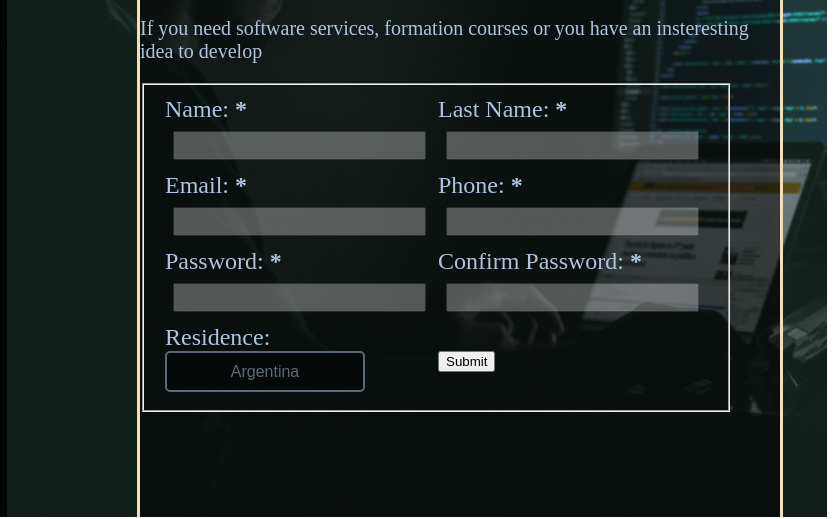
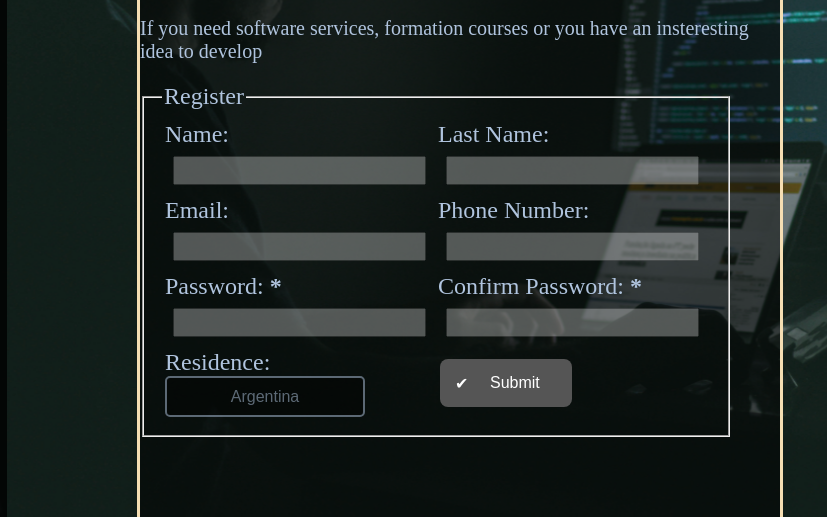
Before and after one commit to Leonidas314/Project-SingUp-Form, a plain HTML site: page index.html in a window 1280 px wide. Shown: the part 291-810 px from the top of the page, 445-1280 px from the left. Drawn offline with Linux system fonts and the light colour scheme; a web font is replaced by a local one.

Commit message:
form style and structure ready

```diff
--- a/index.html
+++ b/index.html
@@ -28,38 +28,39 @@
             <div id="formInputs">
                 <section>
                     <fieldset>
+                        <legend>Register</legend>
                         <table>
                             <tr>
                                 <td>
 
-                                    <label for="pwd">
+                                    <label for="name">
                                         <span>Name: </span>
-                                        <strong><span aria-label="required">*</span></strong>
+                                        <strong><span aria-label="required"></span></strong>
                                       </label>
-                                      <input type="password" id="pwd" name="password" required />
+                                      <input type="name" class="inputs" name="name" required />
                                 </td>
                                 <td>
-                                    <label for="pwd">
+                                    <label for="last-name">
                                         <span>Last Name: </span>
-                                        <strong><span aria-label="required">*</span></strong>
+                                        <strong><span aria-label="required"></span></strong>
                                       </label>
-                                      <input type="password" id="pwd" name="password" required />
+                                      <input type="last-name" class="inputs" name="last-name" required />
                                 </td>
                             </tr>
                             <tr>
                                 <td>
-                                    <label for="pwd">
+                                    <label for="email">
                                         <span>Email: </span>
-                                        <strong><span aria-label="required">*</span></strong>
+                                        <strong><span aria-label="required"></span></strong>
                                       </label>
-                                      <input type="password" id="pwd" name="password" required />
+                                      <input type="name" class="inputs" name="email" required />
                                 </td>
                                 <td>
-                                    <label for="pwd">
-                                        <span>Phone: </span>
-                                        <strong><span aria-label="required">*</span></strong>
+                                    <label for="phone">
+                                        <span>Phone Number: </span>
+                                        <strong><span aria-label="required"></span></strong>
                                       </label>
-                                      <input type="password" id="pwd" name="password" required />
+                                      <input type="name" class="inputs" name="phone" required />
                                 </td>
                             </tr>
                             <tr>
@@ -68,14 +69,14 @@
                                         <span>Password: </span>
                                         <strong><span aria-label="required">*</span></strong>
                                       </label>
-                                      <input type="password" id="pwd" name="password" required />
+                                      <input type="password" class="inputs" name="password" required />
                                 </td>
                                 <td>
                                     <label for="pwd">
                                         <span>Confirm Password: </span>
                                         <strong><span aria-label="required">*</span></strong>
                                       </label>
-                                      <input type="password" id="pwd" name="password" required />
+                                      <input type="password" class="inputs" name="password" required />
                                 </td>
                             </tr>
                             <tr>
--- a/style.css
+++ b/style.css
@@ -206,3 +206,33 @@ textarea{
     background-color: #007BFF;
     color: #fff;
 }
+
+button {
+    background-color: #555555; /* Gris oscuro */
+    border: none;
+    color: white;
+    padding: 15px 32px;
+    text-align: center;
+    text-decoration: none;
+    display: inline-block;
+    font-size: 16px;
+    margin: 4px 2px;
+    cursor: pointer;
+    border-radius: 8px; /* Bordes redondeados */
+    position: relative;
+    padding-left: 50px; /* Espacio para el icono */
+  }
+
+  button::before {
+    content: '\2714'; /* Icono de check (puedes cambiarlo por otro) */
+    font-family: 'Arial', sans-serif;
+    position: absolute;
+    left: 15px; /* Posición del icono */
+    top: 50%;
+    transform: translateY(-50%);
+  }
+  button:active {
+    background-color: #e04e1b; /* Naranja oscuro */
+    box-shadow: 0 2px #666; /* Sombra 3D al hacer click */
+    transform: translateY(4px); /* Desplazamiento hacia abajo */
+  }
```
